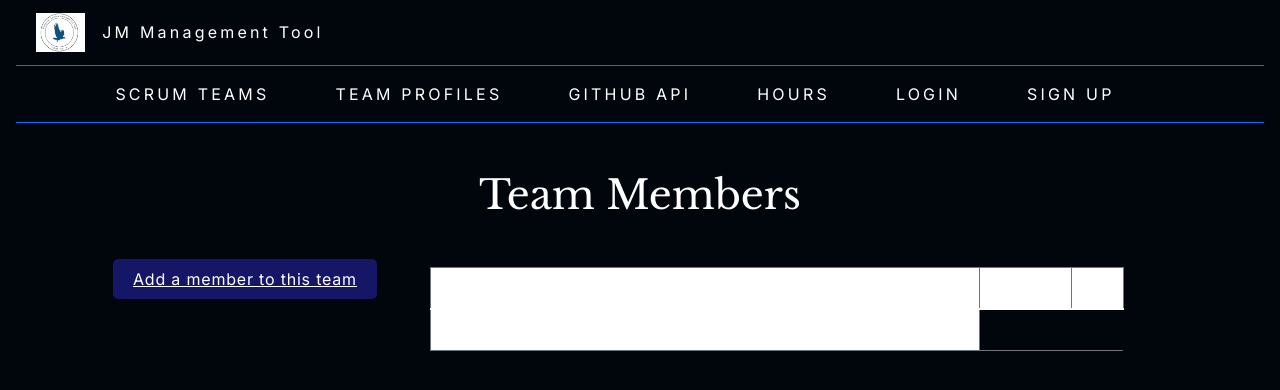
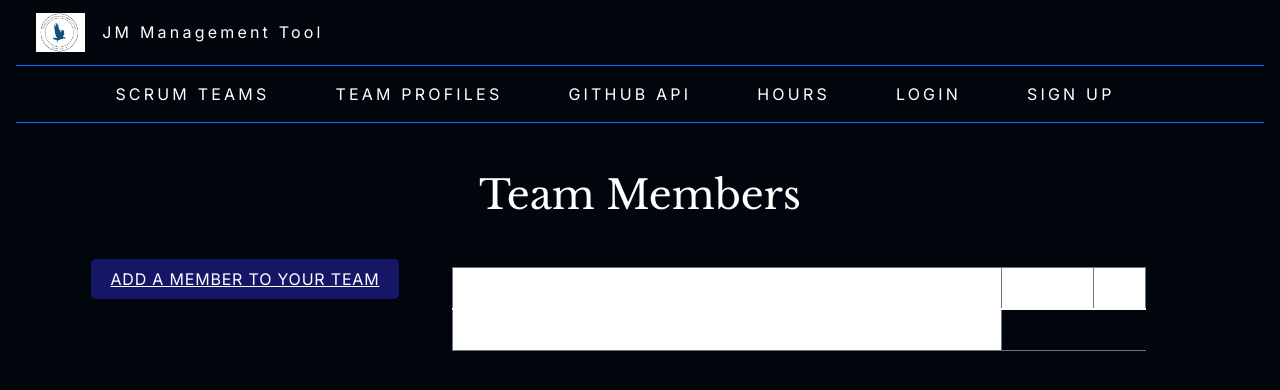
Before and after one commit to saumyapalk23/codingprojfontend, a Jekyll site: the page built from teamProfileDatabase.md, in a window 1280 px wide. Shown: the top 390 px of the page. Built offline with Jekyll 4.4.1, drawn with Linux system fonts in a browser that asks for light colours; our own code applies the rules of GitHub Pages for plain Markdown files; the repository's description, which GitHub fills in, is left out.

```diff
--- a/teamProfileDatabase.md
+++ b/teamProfileDatabase.md
@@ -48,7 +48,7 @@
     <body>
         <h1 class="text-center m-5">Team Members</h1>
                 <div class="input-container">
-                     <p><a id="addUserLink">Add a member to this team</a></p>
+                     <p><a id="addUserLink">ADD A MEMBER TO YOUR TEAM</a></p>
         <div class="table-responsive mx-5">
             <table id="table-container" class="table table-hover table-bordered border-secondary mb-5">
                 <thead>
```
